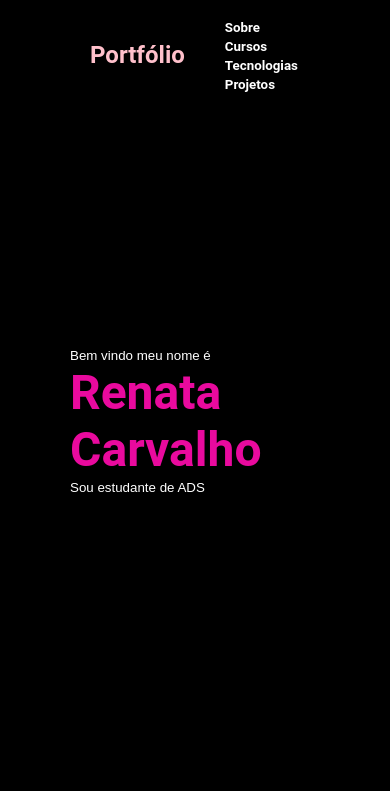
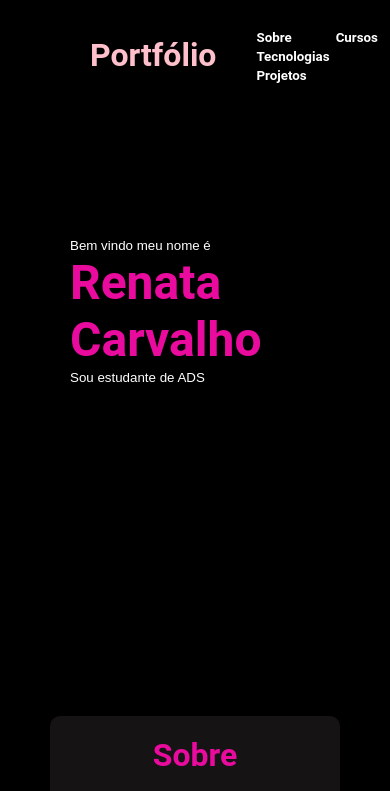
Before and after one commit to Renata-rcs/Portifolio, a plain HTML site: page index.html in a window 390 px wide. Shown: the top 791 px of the page. Drawn offline with nearby package versions, Linux system fonts and the light colour scheme.

Commit message:
responsivo1

```diff
--- a/index.html
+++ b/index.html
@@ -7,9 +7,9 @@
     <link rel="stylesheet" href="style.css">
 </head>
 <body>
-    <header  class="sticky-nav">
+    <header>
         <nav style="margin-left: 30px;">
-            <a href="#" style="font-size: 24px; color: pink;">Portfólio</a>
+            <a href="#inicio" style="font-size: 2em; color: pink; font-family: 'Roboto' sans-serif;">Portfólio</a>
         </nav>
         <nav style="margin-right: 30px;">
             <a href="#sobre"><Small>Sobre</Small></a>
--- a/style.css
+++ b/style.css
@@ -25,7 +25,7 @@ body {
 
 header{
     display: flex;
-    justify-content: space-between;/*Divide os espaços = justify-content: space-around; e deixa colado nas laterais da página= justify-content: space-between; */
+    justify-content: space-around;/*Divide os espaços = justify-content: space-around; e deixa colado nas laterais da página= justify-content: space-between; */
     font-family: 'Roboto', sans-serif;
     border-bottom: 1px solid black;
     font-weight: bold;/*largura da font-family*/
@@ -34,17 +34,11 @@ header{
     background-color:black;
     padding: 40px;
     border-bottom: rgba(0, 0, 0, 0.2);
-
+    position: fixed;/* para ficar fixo relacionado ao body*/
+    z-index: 1;/* e para o elemento ficar a frente*/
+    width: 100%;
 
 }
-.sticky-nav {
-    position: -webkit-sticky; /* Safari */
-    position: sticky;
-    top: 0;
-    background-color: black; /* Ou outra cor de fundo */
-    z-index: 1000; /* Certifique-se de que o cabeçalho fique acima de outros elementos */
-}
-
 a {
     text-decoration: none;
     color: white;
```
